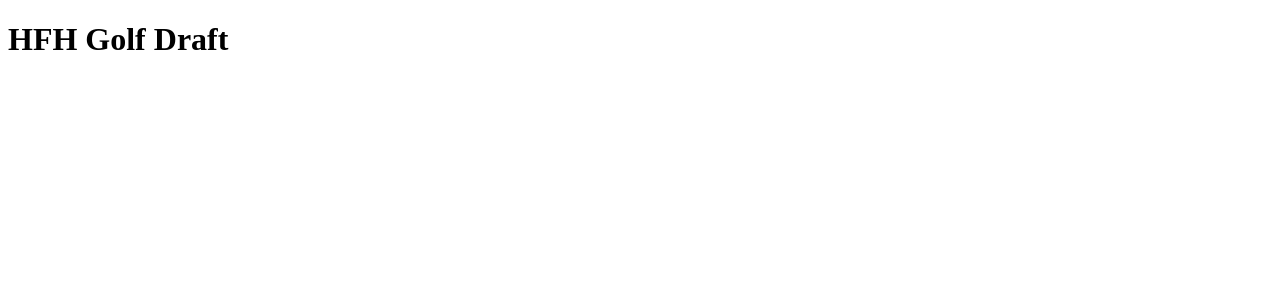
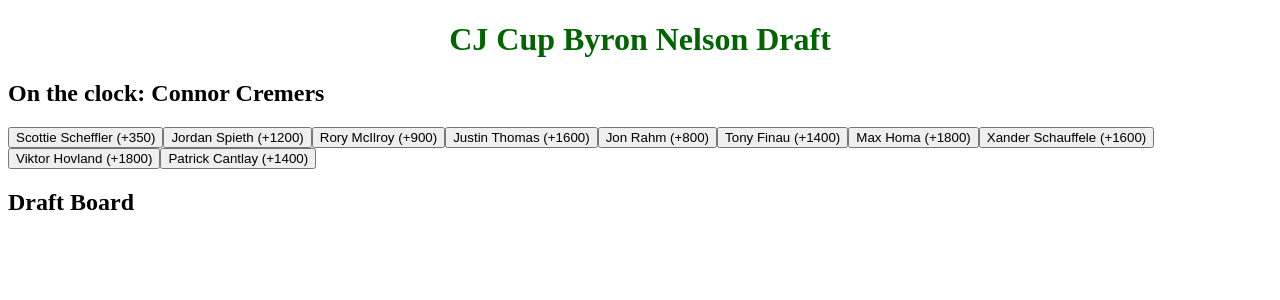
Before and after one commit to 09tannerm/HFH-Golf-Draft-Dev, a React (Vite) app: page / in a window 1280 px wide. Shown: the top 300 px of the page. Built offline with nearby package versions, Linux system fonts and the light colour scheme.

Commit message:
Update App.jsx

```diff
--- a/src/App.jsx
+++ b/src/App.jsx
@@ -1 +1,48 @@
-import React from 'react'; export default function App() { return (<h1>HFH Golf Draft</h1>); }
+import { useState } from 'react';
+import golfers from './golfers.json';
+import './style.css';
+
+const teamNames = [
+  "Connor Cremers", "Connor Woods", "Tyler Chase", "Kevan Elcock",
+  "Trevor Elcock", "Brett Smith", "Ryne Borden", "Jack Berry",
+  "Tyler Ehlers", "Tanner Morris", "David Johnson", "Kyle Serrano"
+];
+
+export default function App() {
+  const [draftedGolfers, setDraftedGolfers] = useState([]);
+  const [currentPick, setCurrentPick] = useState(0);
+  const totalRounds = 5; // adjust for majors or regular events
+
+  const currentTeam = teamNames[
+    Math.floor(currentPick / totalRounds) % teamNames.length
+  ];
+
+  const handleDraft = (golfer) => {
+    if (!draftedGolfers.includes(golfer.name)) {
+      setDraftedGolfers([...draftedGolfers, golfer.name]);
+      setCurrentPick(currentPick + 1);
+    }
+  };
+
+  return (
+    <div className="app">
+      <h1>CJ Cup Byron Nelson Draft</h1>
+      <h2>On the clock: {currentTeam}</h2>
+
+      <div className="golfers-list">
+        {golfers.map((golfer, idx) => (
+          <button key={idx} onClick={() => handleDraft(golfer)}>
+            {golfer.name} ({golfer.odds})
+          </button>
+        ))}
+      </div>
+
+      <h2>Draft Board</h2>
+      <ul>
+        {draftedGolfers.map((name, idx) => (
+          <li key={idx}>{name}</li>
+        ))}
+      </ul>
+    </div>
+  );
+}
```
